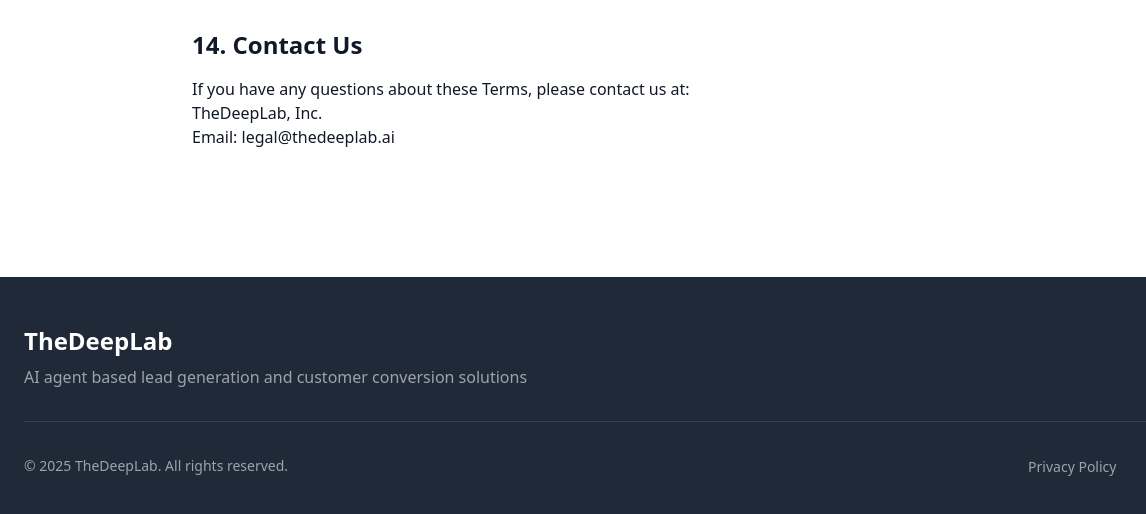
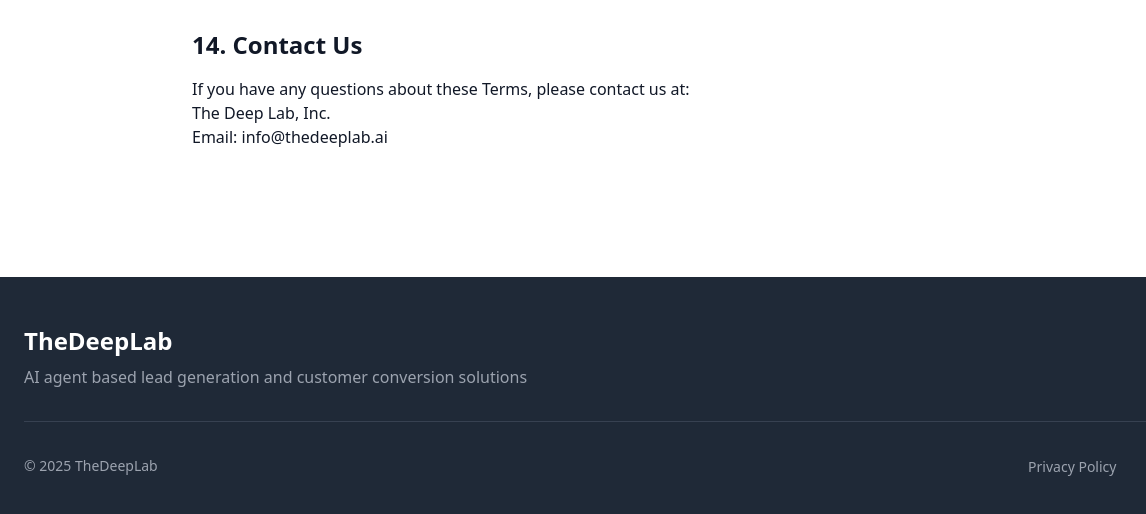
Before and after one commit to TheDeepLab/TheDeepLab.github.io, a plain HTML site: page terms-of-service.html in a window 1280 px wide. Shown: the part 3747-4261 px from the top of the page, 0-1146 px from the left. Drawn offline with nearby package versions, Linux system fonts and the light colour scheme.

Commit message:
Fixed typos

```diff
--- a/terms-of-service.html
+++ b/terms-of-service.html
@@ -218,8 +218,8 @@
                         If you have any questions about these Terms, please contact us at:
                     </p>
                     <p class="mb-8">
-                        TheDeepLab, Inc.<br>
-                        Email: legal@thedeeplab.ai
+                        The Deep Lab, Inc.<br>
+                        Email: info@thedeeplab.ai
                     </p>
                 </div>
             </div>
@@ -248,7 +248,7 @@
             <hr class="border-gray-700 my-8">
             <div class="flex flex-col md:flex-row justify-between items-center">
                 <p class="text-gray-400 text-sm">
-                    &copy; 2025 TheDeepLab. All rights reserved.
+                    &copy; 2025 TheDeepLab
                 </p>
                 <div class="mt-4 md:mt-0">
                     <ul class="flex space-x-8">
```
